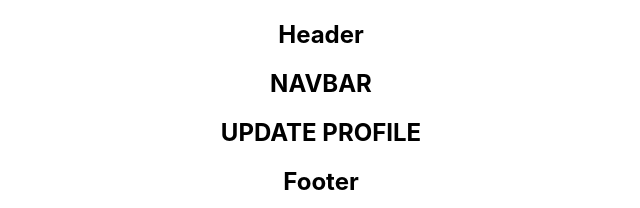
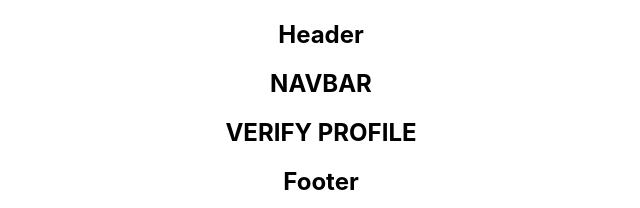
Before and after one commit to AJCSteeve/projet-fil-rouge-React, a React (Create React App) app: page /profile/verify in a window 1280 px wide. Shown: the top 208 px of the page, without its empty margins (319-959 px from the left). Built offline with nearby package versions, Linux system fonts and the light colour scheme.

Commit message:
typos fixed

```diff
--- a/src/components/user/VerifyProfile.js
+++ b/src/components/user/VerifyProfile.js
@@ -1,5 +1,5 @@
 function VerifyProfile() {
-    return (<><h2>UPDATE PROFILE</h2></>);
+    return (<><h2>VERIFY PROFILE</h2></>);
 }
 
 
```
